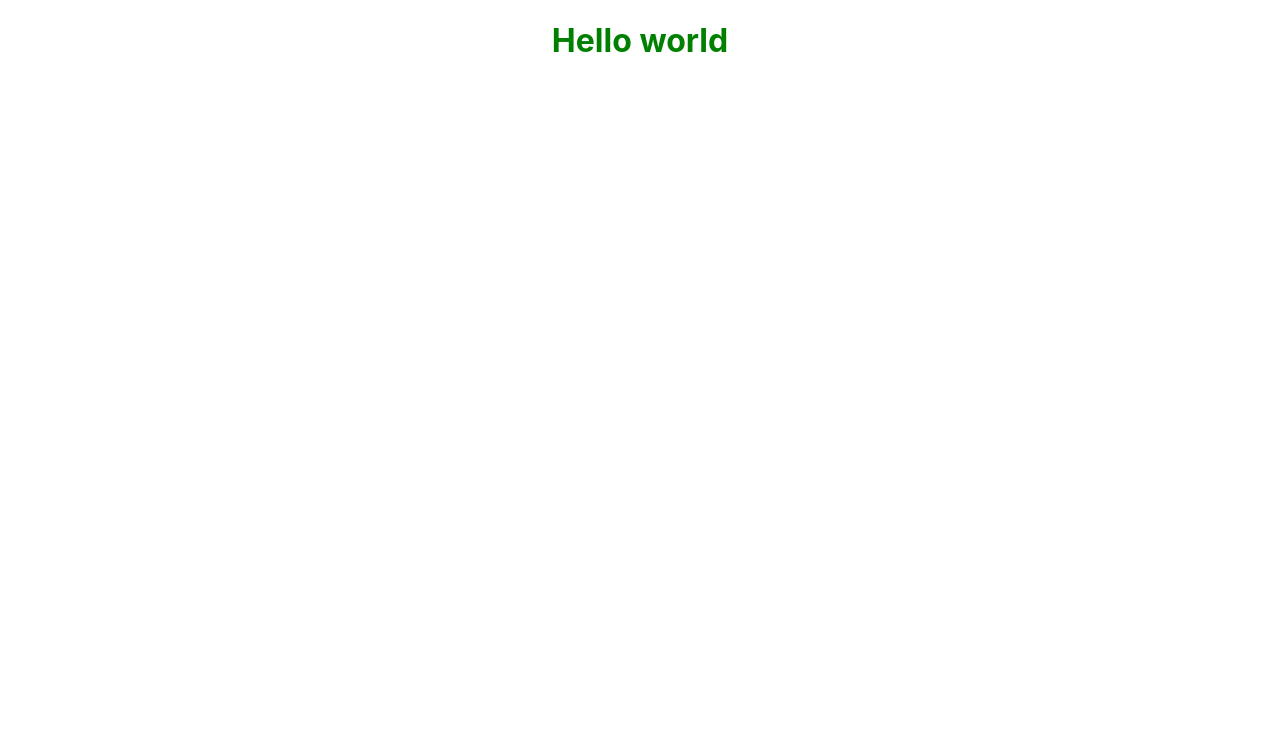
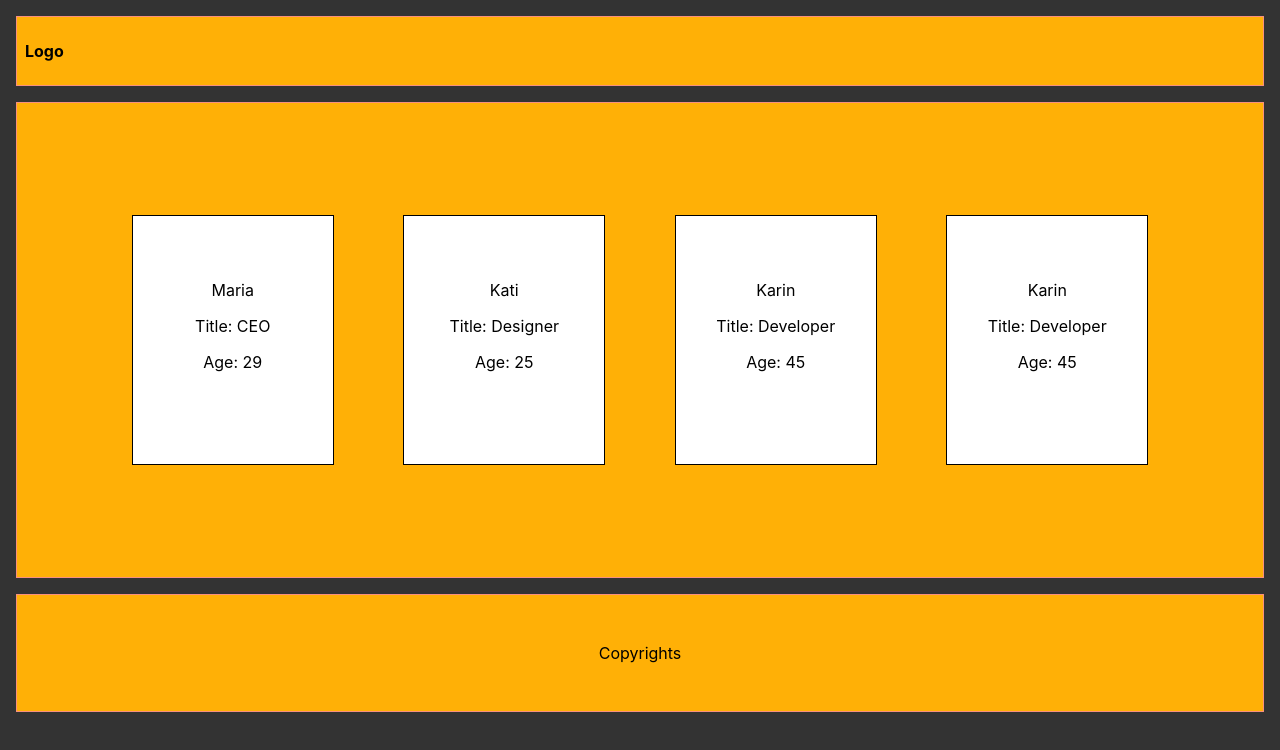
Before and after one commit to nguyenminhtrang2206/demo2, a React (Create React App) app: page / in a window 1280 px wide. Shown: the top 750 px of the page. Built offline with nearby package versions, Linux system fonts and the light colour scheme.

Commit message:
added props

```diff
--- a/src/App.css
+++ b/src/App.css
@@ -1,4 +1,43 @@
-h1 {
-  color: green;
+body {
+  background-color: #333;
+}
+.max-width {
+  width: 100%;
+}
+.logo,
+.boxes,
+.footer {
+  background-color: rgb(255, 176, 6);
+  /* padding: 1rem 0; */
+  margin: 1rem 1rem;
+  border: 1px solid;
+  border-color: rgb(248, 144, 126);
+  padding: 2rem;
+  box-shadow: #ee6f6f;
+}
+.boxes {
+  display: flex;
+  flex-wrap: wrap;
+}
+.logo {
+  padding: 0.5rem;
+}
+.box {
+  width: 200px;
+  height: 200px;
+  text-align: center;
+  background-color: white;
+  box-shadow: #ee6f6f;
+  border: 1px solid;
+  margin: 2rem;
+  padding-top: 3rem;
+}
+.boxes {
+  display: flex;
+  justify-content: space-around;
+  align-items: center;
+  padding: 5rem;
+}
+.footer {
   text-align: center;
 }
--- a/src/App.js
+++ b/src/App.js
@@ -1,11 +1,19 @@
 
 import './App.css';
+import Main from './Components/Main'
+import Header from './Components/Header'
+import Footer from './Components/Footer'
+
 
 function App() {
   return (
-    <div className="App">
-      <h1>Hello world</h1>
-    </div>
+    <>
+      <div class="max-width">
+        <Header />
+        <Main />
+        <Footer />
+      </div>
+    </>
   );
 }
 
--- /dev/null
+++ b/src/Components/Box.js
@@ -0,0 +1,11 @@
+const Box = (props) => {
+    return(
+        <div class="box">
+                  <p>{props.name}</p>
+                  <p>Title: {props.title}</p>
+                  <p>Age: {props.age}</p>
+        </div>
+    )
+  }
+
+  export default Box;
--- /dev/null
+++ b/src/Components/Footer.js
@@ -0,0 +1,9 @@
+const Footer = () => {
+    return(
+      <div class="footer">
+            <p>Copyrights</p>
+      </div>
+    )
+  }
+
+  export default Footer;
--- /dev/null
+++ b/src/Components/Header.js
@@ -0,0 +1,9 @@
+const Header = () => {
+    return(
+      <div class="logo">
+              <p><strong>Logo</strong></p>
+      </div>
+    )
+  }
+
+  export default Header;
--- /dev/null
+++ b/src/Components/Main.js
@@ -0,0 +1,14 @@
+import Box from './Box'
+
+const Main = () => {
+    return(
+    <main class="boxes">
+            <Box name="Maria" title="CEO" age="29"/>
+            <Box name="Kati" title="Designer" age="25"/>
+            <Box name="Karin" title="Developer" age="45"/>
+            <Box name="Karin" title="Developer" age="45"/>
+    </main>
+    )
+  }
+
+  export default Main;
```
